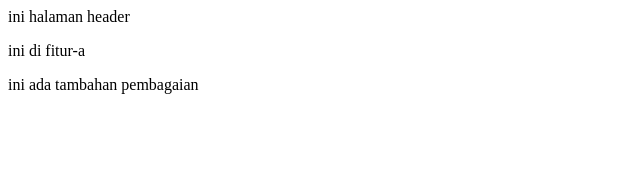
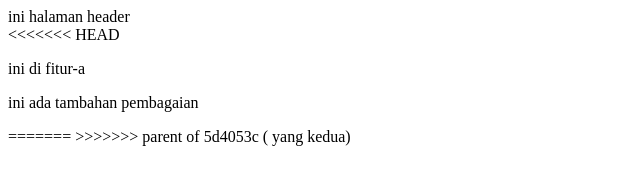
Before and after one commit to tiosetiawan26/cp, a plain HTML site: page Index.html in a window 1280 px wide. Shown: the whole page, without its empty margins (0-640 px from the left). Drawn offline with Linux system fonts and the light colour scheme.

```diff
--- a/Index.html
+++ b/Index.html
@@ -8,7 +8,9 @@
   </head>
   <body>
     <header>ini halaman header</header>
+    <<<<<<< HEAD
     <p>ini di fitur-a</p>
     <p>ini ada tambahan pembagaian</p>
+    ======= >>>>>>> parent of 5d4053c ( yang kedua)
   </body>
 </html>
```
